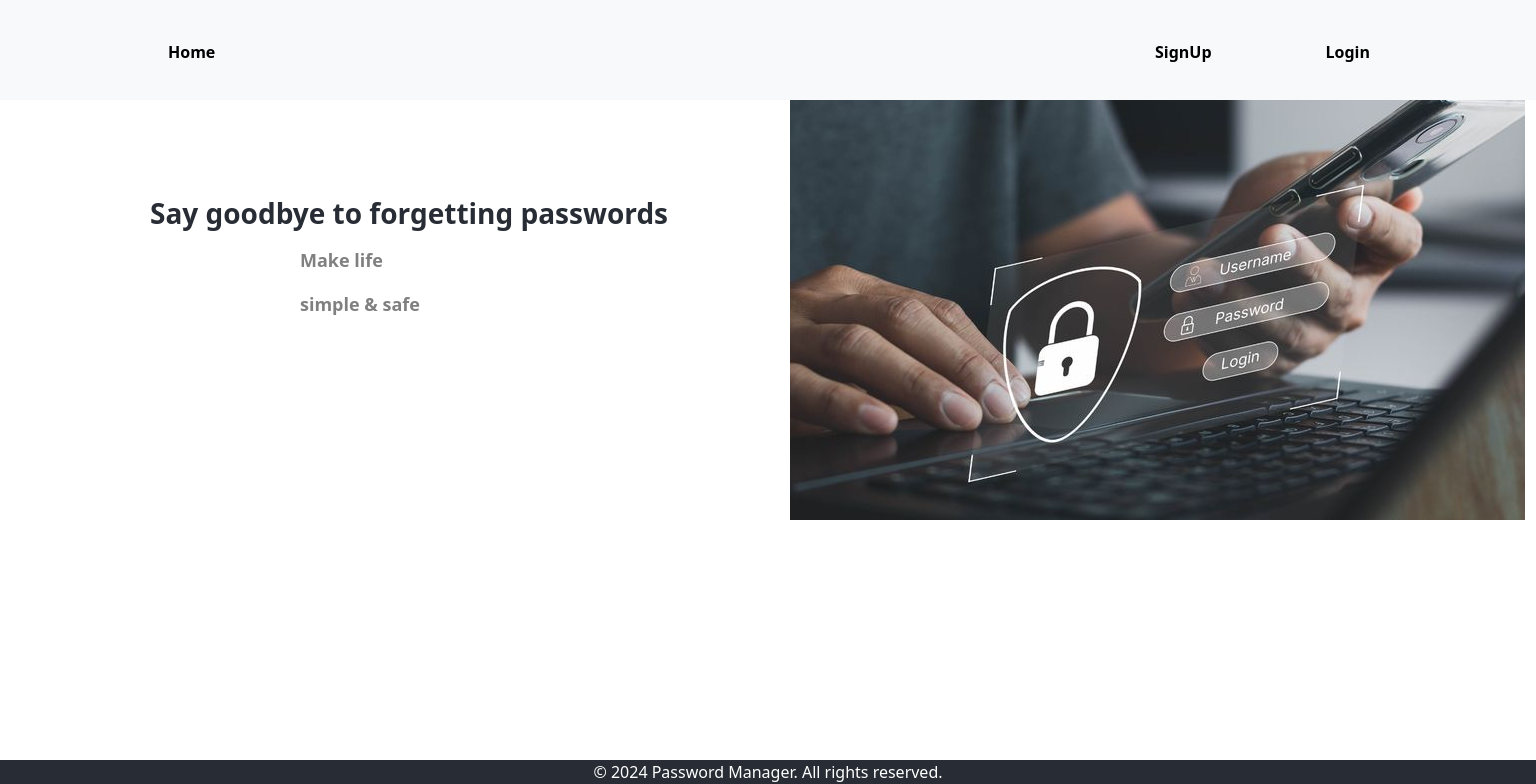
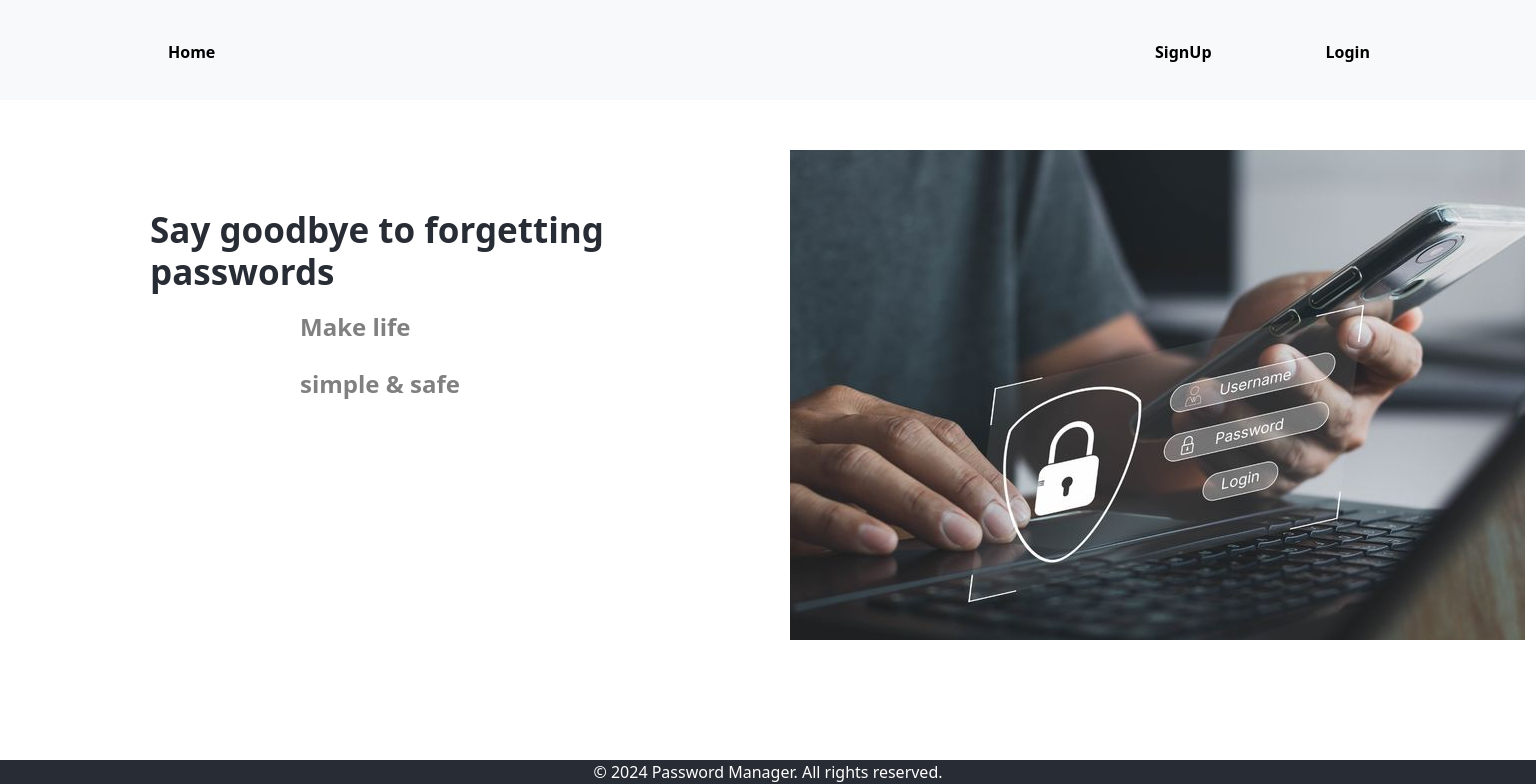
Before and after one commit to Bree-codes/PasswordManager, a React (Create React App) app in the folder passwordmanager/: page / in a window 1536 px wide. Shown: the top 784 px of the page. Built offline with nearby package versions, Linux system fonts and the light colour scheme; no server answers.

Commit message:
Home page

```diff
--- a/passwordmanager/src/Pages/AppPages/Home.jsx
+++ b/passwordmanager/src/Pages/AppPages/Home.jsx
@@ -3,6 +3,7 @@ import "./../styling/Home.css"
 import secure from "../pics/secure.jpeg"
 
 import {Footer} from "./Footer";
+import {SignUp} from "./SignUp";
 
 
 
@@ -20,6 +21,7 @@ export const Home =()=>{
                         <span className="span-1">Make life</span> <br/>
                         <span className="span-1">simple & safe</span>
                     </h3>
+                    <button className="btn">{SignUp}</button>
                 </div>
                 <div className="image">
                     <img src={secure} alt={" Security pic"}/>
--- a/passwordmanager/src/Pages/styling/Home.css
+++ b/passwordmanager/src/Pages/styling/Home.css
@@ -44,7 +44,7 @@
 .image {
     flex: 1;
     text-align: center;
-    margin-top: 30px;
+    margin-top: 150px;
     width: 60%;
     height: 100%;
 
@@ -63,12 +63,12 @@ img {
     }
 
     .head {
-        font-size: 28px;
+        font-size: 35px;
         margin-left: 150px;
 
     }
     .sub-head{
-        font-size: 18px;
+        font-size: 24px;
         margin-left: 300px;
     }
     .words2{
--- a/passwordmanager/src/Pages/styling/NavigationBar.css
+++ b/passwordmanager/src/Pages/styling/NavigationBar.css
@@ -145,12 +145,12 @@ nav ul li a{
 
 
 .navbarScroll{
-    width: 100%;
+    width:100%;
     height: 20%;
 /*!*    background-color: gold;*!*/
 }
 .bg-body-tertiary{
-    width: 100%;
+    width: 50%;
     height: 40%;
 /*!*    margin: 0;*!*/
     padding: 0;
@@ -161,7 +161,7 @@ nav ul li a{
 
 }
 .container{
-    width: 1200px;
+    width: 800px;
     margin: 0;
     padding: 0;
     border-radius: 0;
@@ -174,3 +174,30 @@ nav ul li a{
   /* !* background-color: gold;*!*/
     width: 100%;
 }
+
+@media screen and (max-width: 482px){
+
+    .home-icons {
+
+        /*margin:0 10px;*/
+        margin-right: 50px;
+
+
+    }
+
+
+}
+@media screen and (max-width: 384px){
+
+.home-icons {
+
+    /*margin:0 10px;*/
+    margin-right: 20px;
+
+
+}
+.links{
+    width: 50%;
+}
+
+}
```
